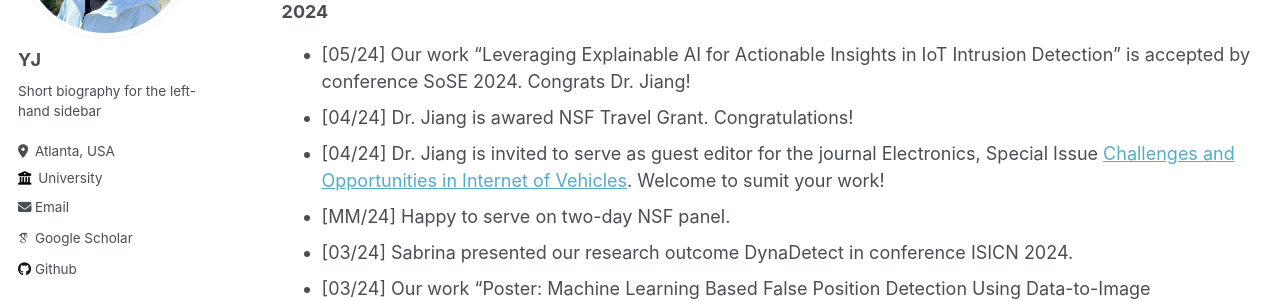
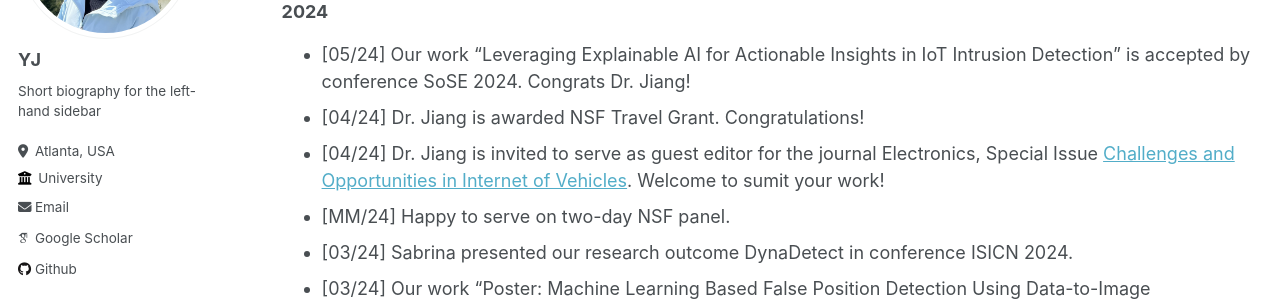
Before and after one commit to suhbrina-perry/suhbrina-perry.github.io, a Jekyll site: the page built from _pages/news.md, in a window 1280 px wide and 900 px high. Shown: the part 241-542 px from the top of the window. Built offline with Jekyll 4.4.1, drawn with Linux system fonts in a browser that asks for light colours; some web fonts are replaced.

Commit message:
Update news.md

```diff
--- a/_pages/news.md
+++ b/_pages/news.md
@@ -15,7 +15,7 @@ author_profile: true
 ### 2024
 
 - [05/24] Our work "Leveraging Explainable AI for Actionable Insights in IoT Intrusion Detection" is accepted by conference SoSE 2024. Congrats Dr. Jiang!
-- [04/24] Dr. Jiang is awared NSF Travel Grant. Congratulations!
+- [04/24] Dr. Jiang is awarded NSF Travel Grant. Congratulations!
 - [04/24] Dr. Jiang is invited to serve as guest editor for the journal Electronics, Special Issue [Challenges and Opportunities in Internet of Vehicles](https://www.mdpi.com/journal/electronics/special_issues/5MJHAE8NUK). Welcome to sumit your work!
 - [MM/24] Happy to serve on two-day NSF panel.
 - [03/24] Sabrina presented our research outcome DynaDetect in conference ISICN 2024.
```
